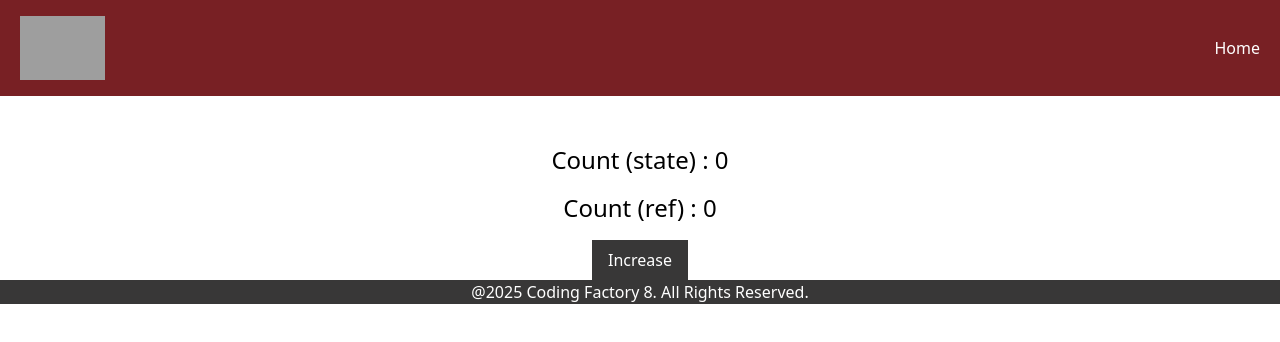
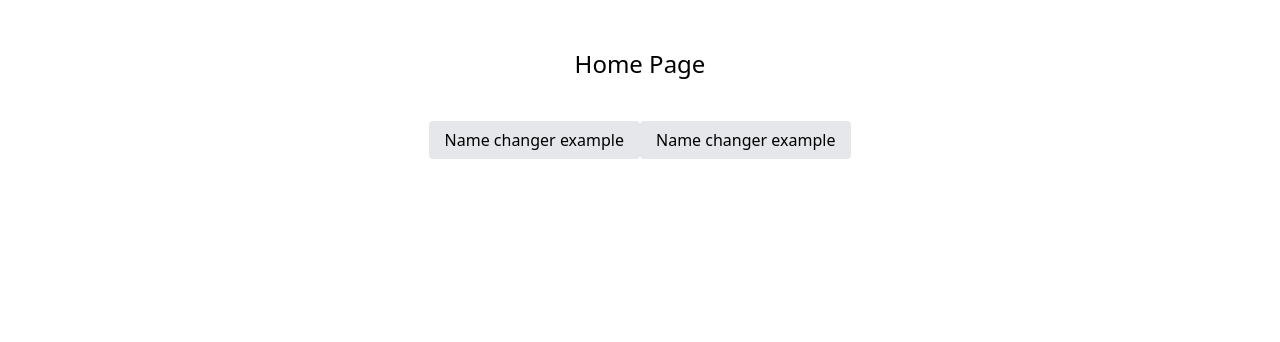
Before and after one commit to Petroslyros/cf8-react-introduction, a React app: page / in a window 1280 px wide. Shown: the top 342 px of the page. Built offline with nearby package versions, Linux system fonts and the light colour scheme; grey boxes are pictures that could not be loaded; the HTML template or start-up script is replaced by a standard one.

Commit message:
feat: add routers

```diff
--- a/package.json
+++ b/package.json
@@ -14,6 +14,7 @@
     "@types/node": "^24.5.2",
     "react": "^19.2.0",
     "react-dom": "^19.2.0",
+    "react-router": "^7.9.3",
     "tailwindcss": "^4.1.13"
   },
   "devDependencies": {
--- a/src/App.tsx
+++ b/src/App.tsx
@@ -5,9 +5,10 @@
 // import ArrowFunctionalComponentWithProps from "./components/ArrowFunctionalComponentWithProps.tsx";
 // import ArrowFunctionalComponentWithPropsType from "./components/ArrowFunctionalComponentWithPropsType.tsx";
 // import Card from "./components/Card.tsx";
-import Layout from "./components/Layout.tsx";
+// import Layout from "../../cf8-react-todo-app/src/layout/Layout.tsx";
 // import PreviousValue from "./components/PreviousValue.tsx";
-import CounterWithRef from "./components/CounterWithRef.tsx";
+// import CounterWithRef from "./components/CounterWithRef.tsx";
+// import {useEffect} from "react";
 // import FocusInput from "./components/FocusInput.tsx";
 // import WindowSize from "./components/WindowSize.tsx";
 // import Timer from "./components/Timer.tsx";
@@ -21,6 +22,12 @@ import CounterWithRef from "./components/CounterWithRef.tsx";
 // import NameChanger from "./components/NameChanger.tsx";
 // import CounterWithMoreStates from "./components/CounterWithMoreStates.tsx";
 // import CounterAdvanced from "./components/CounterAdvanced.tsx";
+import {BrowserRouter, Route, Routes} from "react-router";
+import NameChanger from "./components/NameChanger.tsx";
+import HomePage from "./pages/HomePage.tsx";
+import Timer from "./components/Timer.tsx";
+
+
 
 function App() {
 
@@ -36,6 +43,14 @@ function App() {
     //     }, 1000)
     //     return () => clearInterval(id);
     // }, []);
+    // useEffect(() => {
+    //     history.pushState({page: 1}, "", "/page")
+    //     history.replaceState({page: 1}, "", "/page1");
+    //
+    //     window.onpopstate = (e) => {
+    //         console.log(e.state);
+    //     }
+    // }, []);
 
   return (
     <>
@@ -50,7 +65,7 @@ function App() {
 {/*            <ArrowFunctionalComponentWithPropsType title="Is an Arrow Functional Component with 2 props" description="Lorem ipsum dolor sit amet, consectetur adipisicing elit. Fugiat, sunt.*/}
 {/*"/>*/}
 {/*        </Card>*/}
-        <Layout>
+{/*        <Layout>*/}
            {/*<ArrowFunctionalComponentWithPropsType title="Title" description="Description"/>*/}
            {/*<FunctionalComponentWithState />*/}
            {/*<Counter />*/}
@@ -63,10 +78,19 @@ function App() {
            {/* <WindowSize/>*/}
            {/* <FocusInput/>*/}
            {/* <PreviousValue/>*/}
-            <CounterWithRef/>
-        </Layout>
+           {/* <CounterWithRef/>*/}
+        {/*</Layout>*/}
+
+    <BrowserRouter >
+       <Routes>
+           <Route index element={<HomePage/>} />
+         <Route path="name-changer" element={<NameChanger/>}/>
+           <Route path="time" element={<Timer/>} />
+
+       </Routes>
 
 
+    </BrowserRouter>
 
     </>
   )
--- a/src/components/Footer.tsx
+++ /dev/null
@@ -1,21 +0,0 @@
-
-
-const Footer = () => {
-
-    const currentYear : number = new Date().getFullYear();
-    return (
-
-        <>
-        <footer className="bg-cf-dark-gray text-white">
-            <div className="container mx-auto text-center">
-                @{currentYear} Coding Factory 8. All Rights Reserved.
-
-            </div>
-
-        </footer>
-
-        </>
-    )
-}
-
-export default Footer;
--- a/src/components/Header.tsx
+++ /dev/null
@@ -1,16 +0,0 @@
-
-
-const Header = () => {
-    return (
-        <>
-        <header className="bg-cf-dark-red w-full">
-            <div className="container mx-auto px-5 flex items-center justify-between">
-                <img className="my-4 h-16" src="https://codingfactory.aueb.gr/sites/all/themes/cf_theme/logo.png" alt=""/>
-                <nav className="flex gap-4 text-white font-medium"><a href="#">Home</a></nav>
-            </div>
-        </header>
-        </>
-    )
-}
-
-export default Header;
--- a/src/components/Layout.tsx
+++ /dev/null
@@ -1,25 +0,0 @@
-import Header from "./Header.tsx";
-import Footer from "./Footer.tsx";
-
-interface LayoutProps {
-    children: React.ReactNode;
-}
-
-
-const Layout = ({children} : LayoutProps) => {
-
-    return (
-        <>
-            <Header />
-            <div className="container mx-auto-pt-24 min-h-95vh">
-
-                {children}
-            </div>
-
-
-        <Footer />
-        </>
-    )
-}
-
-export default Layout;
--- /dev/null
+++ b/src/pages/HomePage.tsx
@@ -0,0 +1,23 @@
+import {Link, NavLink} from "react-router";
+
+const Homepage = () => {
+    return (
+        <>
+        <h1 className="text-2xl text-center my-12">Home Page</h1>
+          <div className="text-center">
+              <Link
+              className="bg-gray-200 w-full px-4 py-2 rounded"
+              to="/name-changer">Name changer example
+              </Link>
+
+              <NavLink
+                  className="bg-gray-200 w-full px-4 py-2 rounded"
+                  to="/name-changer">Name changer example
+              </NavLink>
+          </div>
+
+        </>
+    )
+}
+
+export default Homepage;
```
Also changed, not shown: 1 other file (tests, documents, lock files or other folders).
